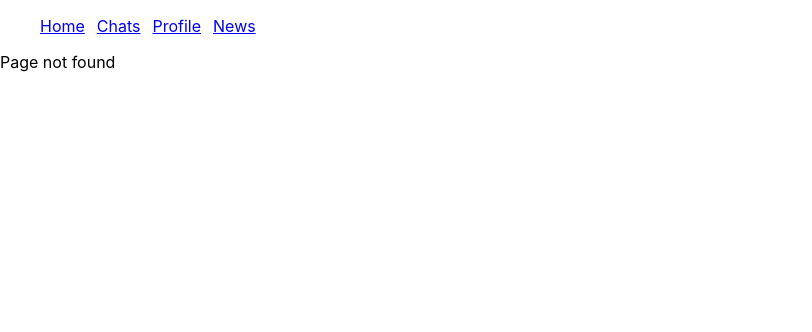
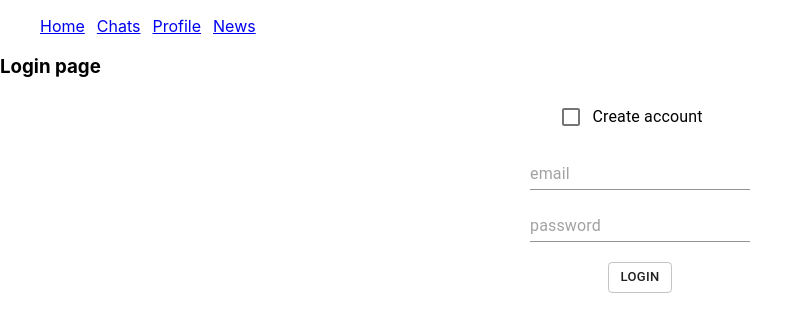
Before and after one commit to youryCh/react-gb-project, a React (Create React App) app: page /login in a window 1280 px wide. Before the commit this address had no page. Shown: the top 332 px of the page, without its empty margins (0-812 px from the left). Built offline with nearby package versions, Linux system fonts and the light colour scheme; no server answers.

Commit message:
add firebase

```diff
--- a/package.json
+++ b/package.json
@@ -41,6 +41,7 @@
   },
   "devDependencies": {
     "axios": "^0.21.1",
+    "firebase": "^8.9.1",
     "node-sass": "^6.0.1",
     "react-redux": "^7.2.4",
     "redux-persist": "^6.0.0",
--- a/src/App.js
+++ b/src/App.js
@@ -1,18 +1,25 @@
 import './style/app.sass';
-import { Grid } from '@material-ui/core';
-import ChatList from './components/ChatList';
-import Chat from './components/Chat';
+import React from 'react';
+import firebase from 'firebase';
+import { useDispatch } from 'react-redux';
+import { setIsAuthed } from './store/profile/actions';
+import Router from './Router';
+import { BrowserRouter } from 'react-router-dom';
 
 function App() {
+  const dispatch = useDispatch();
+
+  React.useEffect(() => {
+    firebase.auth().onAuthStateChanged(user => {
+      console.log(user);
+      dispatch(setIsAuthed(!!user));
+    });
+  }, []);
+
   return (
-    <div className="App">
-      <Grid item xs={12} className="message-block">
-        <ChatList />
-      </Grid>
-      <Grid item xs={12}>
-        <Chat />
-      </Grid>
-    </div>
+    <BrowserRouter>
+      <Router />
+    </BrowserRouter>
   );
 }
 
--- a/src/Router.jsx
+++ b/src/Router.js
@@ -4,6 +4,8 @@ import Chat from './components/Chat';
 import ChatList from './components/ChatList';
 import Profile from './components/Profile';
 import { News } from './components/News';
+import { PrivateRoute } from './components/PrivateRoute';
+import { Login } from './components/Login';
 
 export default function Router() {
   return (
@@ -29,20 +31,24 @@ export default function Router() {
           <h3>Home page</h3>
         </Route>
 
-        <Route path="/chats" exact>
+        <PrivateRoute path="/chats" exact>
           <ChatList />
-        </Route>
+        </PrivateRoute>
 
-        <Route path="/chats/:chatId">
+        <PrivateRoute path="/chats/:chatId">
           <Chat />
-        </Route>
+        </PrivateRoute>
 
-        <Route path="/profile">
+        <PrivateRoute path="/profile">
           <Profile />
-        </Route>
+        </PrivateRoute>
 
         <Route path="/news">
           <News />
+        </Route>
+
+        <Route path="/login">
+          <Login />
         </Route>
 
         <Route>
--- a/src/components/Chat.jsx
+++ b/src/components/Chat.jsx
@@ -1,6 +1,6 @@
 import React, { useState } from 'react';
 import { authors } from '../constants';
-import { Redirect, useParams } from 'react-router-dom';
+import { useParams } from 'react-router-dom';
 import SendIcon from '@material-ui/icons/Send';
 import {TextField} from '@material-ui/core';
 import Message from './Message';
@@ -28,10 +28,6 @@ export default function Chat() {
     dispatch(addMessageWithThunk(chatId, currentMessage));
     setMessage('');
   };
-
-  // if (!chatId || !chats[chatId - 1]) {
-  //   return <Redirect to="/chats" />;
-  // }
 
   return (
     <React.Fragment>
--- /dev/null
+++ b/src/components/Login.jsx
@@ -0,0 +1,100 @@
+import { Button, Checkbox, FormControlLabel, TextField } from '@material-ui/core';
+import React from 'react';
+import firebase from 'firebase';
+
+export class Login extends React.Component {
+  constructor(props) {
+    super(props);
+    this.state = {
+      email: '',
+      password: '',
+      error: '',
+      isSignUp: false
+    };
+
+    this.setEmail = this.setEmail.bind(this);
+    this.setPassword = this.setPassword.bind(this);
+  }
+
+  setEmail(event) {
+    this.setState({email: event.target.value});
+  }
+
+  setPassword(event) {
+    this.setState({password: event.target.value});
+  }
+
+  handleLogin = async () => {
+    try {
+      await firebase.auth().signInWithEmailAndPassword(this.state.email, this.state.password);
+    } catch (error) {
+      this.setState({error: error.message});
+    }
+  }
+
+  handleSignUp = async () => {
+    try {
+      await firebase.auth().createUserWithEmailAndPassword(this.state.email, this.state.password);
+    } catch (error) {
+      this.setState({error: error.message});
+    }
+  }
+
+  handleClick = async () => {
+   if (!this.state.email || !this.state.password) {
+     this.setState({error: 'Please, enter email and password'});
+     return;
+   }
+
+   if (this.state.isSignUp) {
+     this.handleSignUp();
+     return;
+   }
+
+   this.handleLogin();
+  }
+
+  isSignUpChange = () => {
+    this.setState({isSignUp: !this.state.isSignUp});
+  }
+
+  render() {
+    return (
+      <React.Fragment>
+        <h3>Login page</h3>
+        <form className="loginForm">
+          <FormControlLabel
+            control={
+              <Checkbox
+                color="default"
+                checked={ this.state.isSignUp }
+                onChange={ this.isSignUpChange }
+              />
+            }
+            label={ <span>Create account</span> }
+          />
+          <TextField
+            type="email"
+            placeholder="email"
+            value={ this.state.email }
+            onChange={ this.setEmail }
+          />
+          <TextField
+            type="password"
+            placeholder="password"
+            value={ this.state.password }
+            onChange={ this.setPassword }
+          />
+          <Button
+            variant="outlined"
+            size="small"
+            onClick={ this.handleClick }
+          >
+            { this.state.isSignUp ? 'Sign up' : 'Login' }
+          </Button>
+        </form>
+        <span className="flex-center">{ this.state.error }</span>
+      </React.Fragment>
+    );
+  };
+}
--- /dev/null
+++ b/src/components/PrivateRoute.jsx
@@ -0,0 +1,8 @@
+import { useSelector } from 'react-redux';
+import { Route, Redirect } from 'react-router-dom';
+
+export const PrivateRoute = (props) => {
+  const isAuthed = useSelector(state => state.profile.isAuthed);
+
+  return isAuthed ? <Route { ...props } /> : <Redirect to="/login" />;
+};
--- a/src/index.js
+++ b/src/index.js
@@ -1,19 +1,17 @@
 import React from 'react';
 import ReactDOM from 'react-dom';
 import './index.css';
-import {BrowserRouter} from 'react-router-dom';
-import Router from './Router';
 import { Provider } from 'react-redux';
 import { persistor, store } from './store/store';
 import { PersistGate } from 'redux-persist/integration/react';
+import './services/firebase';
+import App from './App';
 
 ReactDOM.render(
   <React.StrictMode>
     <Provider store={store}>
       <PersistGate persistor={ persistor }>
-        <BrowserRouter>
-          <Router />
-        </BrowserRouter>
+        <App />
       </PersistGate>
     </Provider>
   </React.StrictMode>,
--- /dev/null
+++ b/src/services/firebase.js
@@ -0,0 +1,12 @@
+import firebase from "firebase/app";
+
+const config =  {
+  apiKey: "AIzaSyD_cG33_FWPYREyKqHJ2F4LuI3dQmIeLiw",
+  authDomain: "messenger-gb-project.firebaseapp.com",
+  projectId: "messenger-gb-project",
+  storageBucket: "messenger-gb-project.appspot.com",
+  messagingSenderId: "785978860457",
+  appId: "1:785978860457:web:5a3b2d8eeba085ec62dab8"
+};
+
+firebase.initializeApp(config);
--- a/src/store/profile/actions.js
+++ b/src/store/profile/actions.js
@@ -1,5 +1,6 @@
 export const CHANGE_NAME = 'PROFILE::CHANGE_NAME';
 export const SHOW_NAME = 'PROFILE::SHOW_NAME';
+export const CHANGE_IS_AUTHED = 'PROFILE::CHANGE_IS_AUTHED';
 
 export const changeName = name => {
   return {
@@ -26,3 +27,12 @@ export const setShowNameWithThunk = showName => {
     }, 2000);
   };
 };
+
+export const setIsAuthed = isAuthed => {
+  return {
+    type: CHANGE_IS_AUTHED,
+    payload: {
+      isAuthed
+    }
+  };
+};
--- a/src/store/profile/reducer.js
+++ b/src/store/profile/reducer.js
@@ -1,9 +1,10 @@
-import { CHANGE_NAME, SHOW_NAME } from "./actions";
+import { CHANGE_IS_AUTHED, CHANGE_NAME, SHOW_NAME } from "./actions";
 
 const initialState = {
   id: null,
   name: 'Unknown',
-  showName: true
+  showName: true,
+  isAuthed: false
 };
 
 export const profileReducer = (state = initialState, action) => {
@@ -20,7 +21,13 @@ export const profileReducer = (state = initialState, action) => {
         showName: !action.payload.showName
       };
 
+    case CHANGE_IS_AUTHED:
+      return {
+        ...state,
+        isAuthed: action.payload.isAuthed
+      };
+
     default:
       return state;
   }
-}
+};
--- a/src/style/app.sass
+++ b/src/style/app.sass
@@ -1,3 +1,7 @@
+.flex-center
+  display: flex
+  justify-content: center
+
 .App
   display: flex
   max-width: 800px
@@ -40,3 +44,9 @@
 
 .news-link
   display: flex
+
+.loginForm
+  display: flex
+  flex-direction: column
+  align-items: center
+  gap: 20px
```
Also changed, not shown: 1 other file (tests, documents, lock files or other folders).
